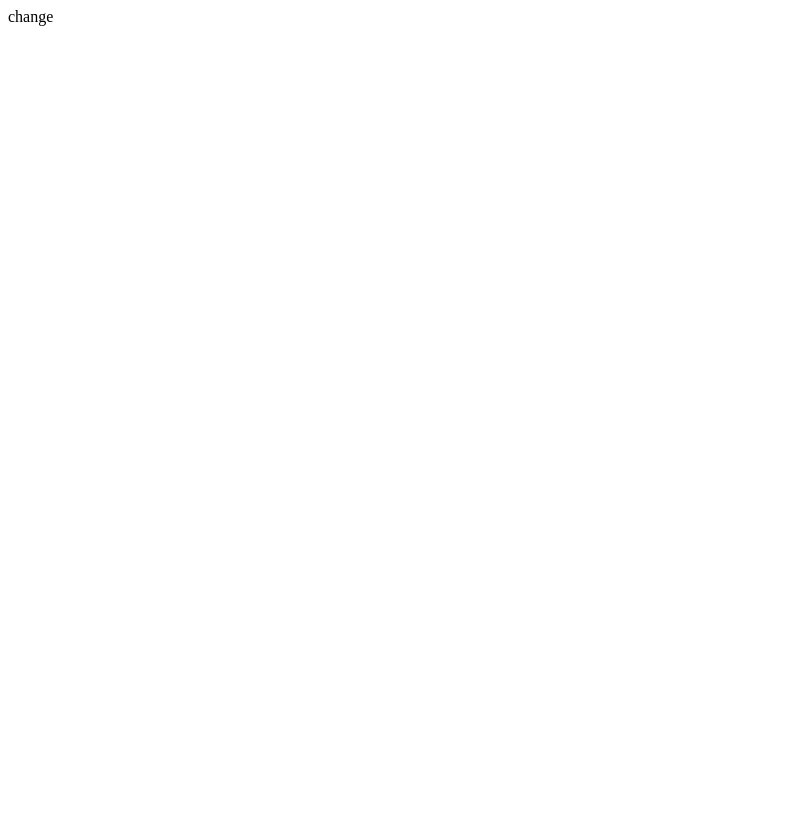
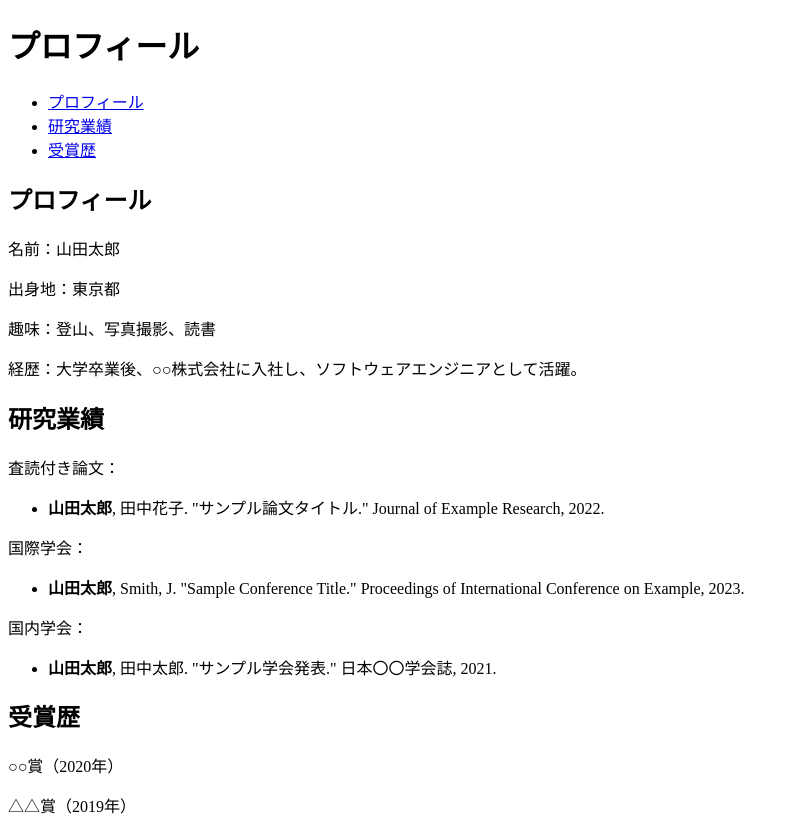
Before and after one commit to kazu07/my_hp, a plain HTML site: page index.html in a window 1280 px wide. Shown: the whole page, without its empty margins (0-795 px from the left). Before the commit the page ends 800 px from the top, so only its background shows below. Drawn offline with Linux system fonts and the light colour scheme.

Commit message:
Update index.html

```diff
--- a/index.html
+++ b/index.html
@@ -1 +1,54 @@
-change
+<!DOCTYPE html>
+<html lang="ja">
+<head>
+    <meta charset="UTF-8">
+    <meta name="viewport" content="width=device-width, initial-scale=1.0">
+    <title>プロフィール</title>
+    <link rel="stylesheet" href="style.css">
+</head>
+<body>
+    <header>
+        <h1>プロフィール</h1>
+        <nav>
+            <ul>
+                <li><a href="#profile">プロフィール</a></li>
+                <li><a href="#research">研究業績</a></li>
+                <li><a href="#awards">受賞歴</a></li>
+            </ul>
+        </nav>
+    </header>
+
+    <section id="profile">
+        <h2>プロフィール</h2>
+        <p>名前：山田太郎</p>
+        <p>出身地：東京都</p>
+        <p>趣味：登山、写真撮影、読書</p>
+        <p>経歴：大学卒業後、○○株式会社に入社し、ソフトウェアエンジニアとして活躍。</p>
+    </section>
+
+    <section id="research">
+        <h2>研究業績</h2>
+        <p>査読付き論文：
+            <ul>
+                <li><strong>山田太郎</strong>, 田中花子. "サンプル論文タイトル." Journal of Example Research, 2022.</li>
+            </ul>
+        </p>
+        <p>国際学会：
+            <ul>
+                <li><strong>山田太郎</strong>, Smith, J. "Sample Conference Title." Proceedings of International Conference on Example, 2023.</li>
+            </ul>
+        </p>
+        <p>国内学会：
+            <ul>
+                <li><strong>山田太郎</strong>, 田中太郎. "サンプル学会発表." 日本〇〇学会誌, 2021.</li>
+            </ul>
+        </p>
+    </section>
+
+    <section id="awards">
+        <h2>受賞歴</h2>
+        <p>○○賞（2020年）</p>
+        <p>△△賞（2019年）</p>
+    </section>
+</body>
+</html>
```
